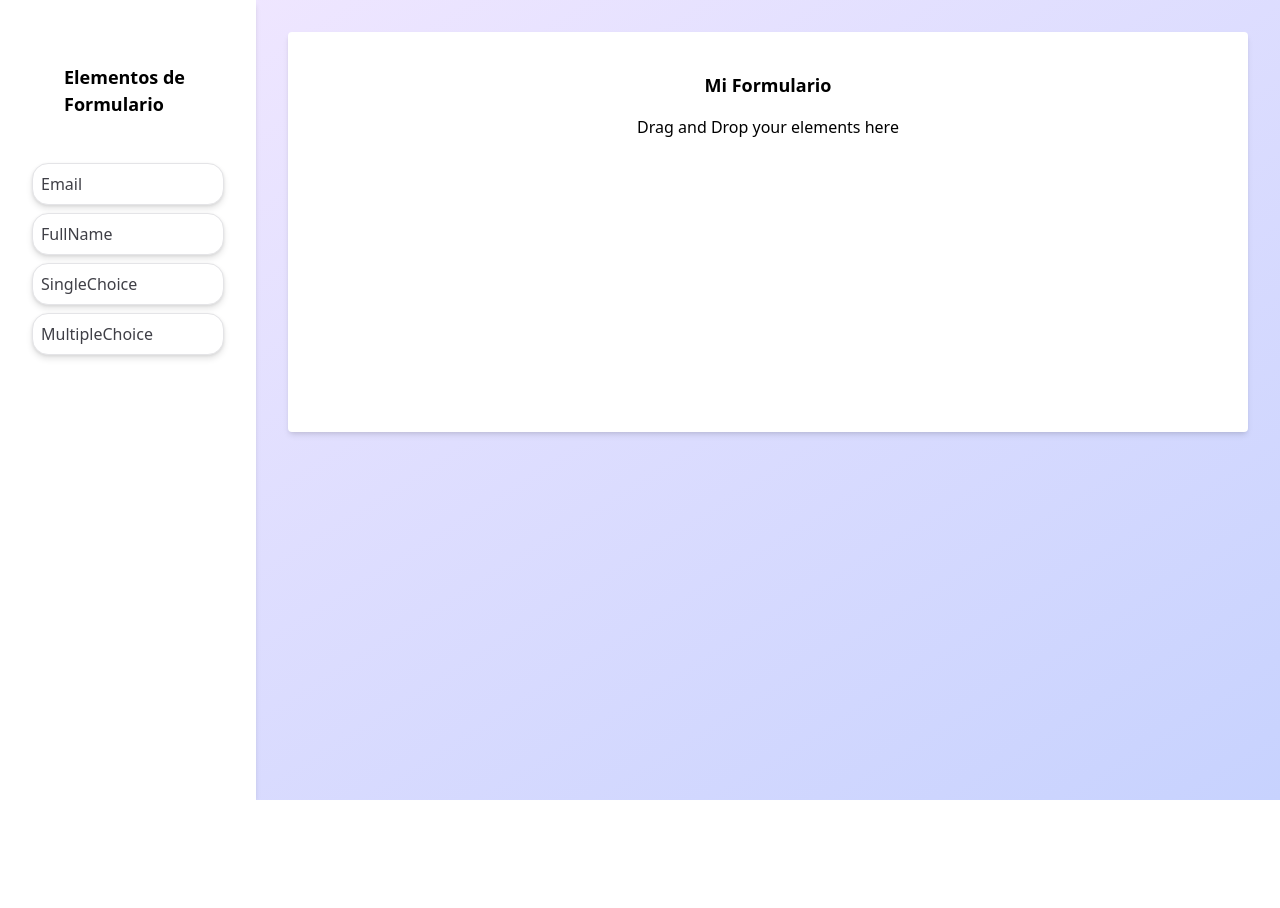
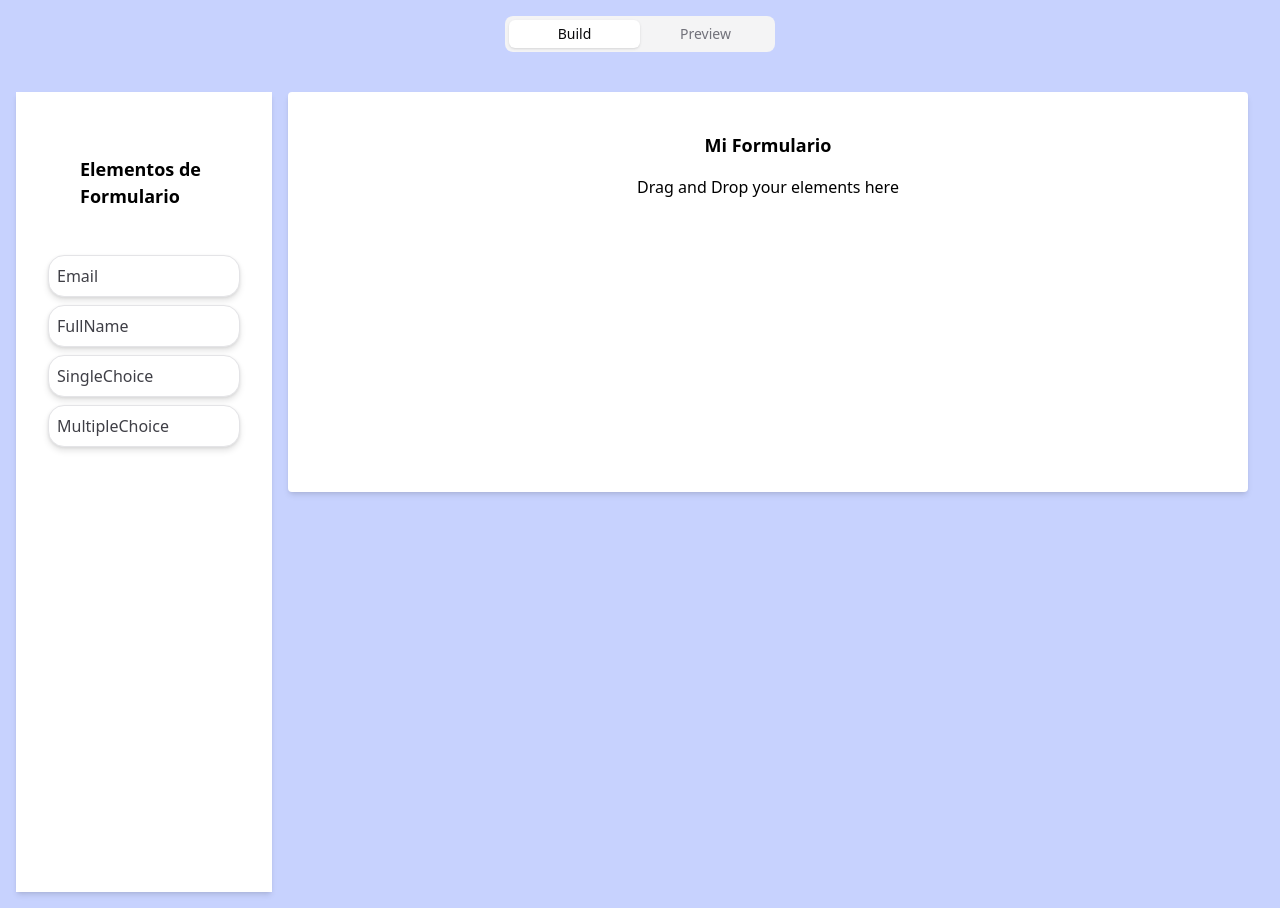
Before and after one commit to javub25/formup-live-app, a React (Vite) app: page / in a window 1280 px wide. Before the commit the page ends 800 px from the top, so only its background shows below. Built offline with nearby package versions, Linux system fonts and the light colour scheme.

Commit message:
feat: add Build and Preview tabs

```diff
--- a/package.json
+++ b/package.json
@@ -14,6 +14,7 @@
     "@radix-ui/react-checkbox": "^1.1.2",
     "@radix-ui/react-label": "^2.1.0",
     "@radix-ui/react-radio-group": "^1.2.1",
+    "@radix-ui/react-tabs": "^1.1.1",
     "class-variance-authority": "^0.7.0",
     "clsx": "^2.1.1",
     "lucide-react": "^0.455.0",
--- a/src/App.tsx
+++ b/src/App.tsx
@@ -1,42 +1,10 @@
-import { FieldLibrary } from "@/components/FieldLibrary/FieldLibrary"
-import { FormBuilder } from "@/components/FormBuilder/FormBuilder"
-import { DndContext, DragOverlay} from "@dnd-kit/core"
-import { handleDragStart, handleDragOver, handleDragEnd } from "@/utils/Draggable/Events/handleEvents"
-import { useActiveDraggable } from "@/hooks/ActiveDraggable/useActiveDraggable.tsx"
-import { useOverDroppable } from "@/hooks/OverDroppable/useOverDroppable"
-import { useDroppableItems } from "@/hooks/DroppableItems/useDroppableItems"
-import { getActiveElement } from "@/utils/Draggable/getActiveElement"
-
+import { TabsNavigation } from "@/components/TabsNavigation/TabsNavigation"
 
 function App() {
-
-  const {activeDraggable, setActiveDraggable} = useActiveDraggable();
-  const {id} = activeDraggable;
-  const {IsOverDroppable, setIsOverDroppable} = useOverDroppable();
-  const {DroppableItems, setDroppableItems} = useDroppableItems()
-
-  return (
-    <main>
-        <DndContext
-            onDragStart={(e) => handleDragStart(e, setActiveDraggable)}
-            onDragOver={(e) => handleDragOver(e, setIsOverDroppable)}
-            onDragEnd={(e) => handleDragEnd(e, setIsOverDroppable, setDroppableItems)}>
-
-            <aside className="flex flex-col md:flex-row min-h-screen">
-                <FieldLibrary />
-                <FormBuilder IsOver={IsOverDroppable} DroppableItems={DroppableItems}/>
-            </aside>
-
-            <DragOverlay>
-              {id ? (
-                  <div className="bg-white p-2 rounded shadow-lg border-2 border-blue-500">
-                    {getActiveElement(id)?.label}
-                  </div>
-              )
-              : null}
-            </DragOverlay>
-        </DndContext>
-    </main>
-  )
+ return (
+   <main>
+      <TabsNavigation />
+   </main>
+ )
 }
 export default App
--- a/src/components/FieldLibrary/FieldLibrary.tsx
+++ b/src/components/FieldLibrary/FieldLibrary.tsx
@@ -3,7 +3,7 @@ import { Draggable } from "@/components/Draggable/Draggable";
 export const FieldLibrary = () =>
 {
     return (
-        <div className="w-full md:w-64 bg-white p-4 shadow-md p-8 text-white">
+        <div className="w-full md:w-64 bg-white shadow-md p-8 text-white">
             <header className="form-elements">
                 <h1 className="form-elements-title">Elementos de Formulario</h1>
             </header>
--- a/src/components/FormBuilder/FormBuilder.tsx
+++ b/src/components/FormBuilder/FormBuilder.tsx
@@ -1,13 +1,14 @@
 import { useCreateDroppable } from "@/hooks/CreateDroppable/useCreateDroppable";
 import { DroppableType } from "@/types/Droppable/DroppableType";
-import { DroppableList } from "@/components/Droppable/DroppableList";
+import trashIcon from "@/assets/svg/trash.svg";
+import { removeItems } from "@/utils/Droppable/removeItems";
 
-export const FormBuilder = ({IsOver, DroppableItems}: DroppableType) => {
+export const FormBuilder = ({IsOver, DroppableItems, setDroppableItems}: DroppableType) => {
 
     const {setNodeRef} = useCreateDroppable();
 
     return (
-        <div ref={setNodeRef} className="flex-1 p-4 md:p-8">
+        <div ref={setNodeRef} className="flex-1 md:px-4">
             <article className={`p-2 min-h-[400px] rounded-sm bg-white shadow-md${IsOver ? " border-4 border-green-500" : ''}`}>
                 <header className="p-8">
                     <h1 className="form-elements-title text-center">Mi Formulario</h1>
@@ -17,8 +18,10 @@ export const FormBuilder = ({IsOver, DroppableItems}: DroppableType) => {
                 <section>
                     {DroppableItems.map((item) => {
                         return (
-                              <div key={item.id} className="p-4">
-                                  <DroppableList id={item.id} label={item.label} />
+                            <div key={item.id} className="droppable-item">
+                                  <h2 className="form-elements-title">{item.label}</h2>
+                                  <img src={trashIcon} alt="Delete item" className="mt-6"
+                                  onClick={() => removeItems({id: item.id, setDroppableItems})}/>
                               </div>
                             );
                         })
--- /dev/null
+++ b/src/components/TabsNavigation/TabsNavigation.tsx
@@ -0,0 +1,23 @@
+import { Build } from "@/pages/Build.tsx"
+import { Preview } from "@/pages/Preview.tsx"
+import { Tabs, TabsContent, TabsList, TabsTrigger } from "@/components/ui/tabs"
+
+export const TabsNavigation = () => {
+    return (
+        <Tabs defaultValue="build" className="w-full">
+            <nav>
+                <TabsList className="grid w-[270px] grid-cols-2">
+                    <TabsTrigger value="build">Build</TabsTrigger>
+                    <TabsTrigger value="preview">Preview</TabsTrigger>
+                </TabsList>
+            </nav>
+
+                <TabsContent value="build">
+                    <Build />
+                </TabsContent>
+                <TabsContent value="preview">
+                    <Preview />
+                </TabsContent>
+        </Tabs>
+    )
+}
--- /dev/null
+++ b/src/components/ui/tabs.tsx
@@ -0,0 +1,53 @@
+import * as React from "react"
+import * as TabsPrimitive from "@radix-ui/react-tabs"
+
+import { cn } from "@/lib/utils"
+
+const Tabs = TabsPrimitive.Root
+
+const TabsList = React.forwardRef<
+  React.ElementRef<typeof TabsPrimitive.List>,
+  React.ComponentPropsWithoutRef<typeof TabsPrimitive.List>
+>(({ className, ...props }, ref) => (
+  <TabsPrimitive.List
+    ref={ref}
+    className={cn(
+      "inline-flex h-9 items-center justify-center rounded-lg bg-zinc-100 p-1 text-zinc-500 dark:bg-zinc-800 dark:text-zinc-400",
+      className
+    )}
+    {...props}
+  />
+))
+TabsList.displayName = TabsPrimitive.List.displayName
+
+const TabsTrigger = React.forwardRef<
+  React.ElementRef<typeof TabsPrimitive.Trigger>,
+  React.ComponentPropsWithoutRef<typeof TabsPrimitive.Trigger>
+>(({ className, ...props }, ref) => (
+  <TabsPrimitive.Trigger
+    ref={ref}
+    className={cn(
+      "inline-flex items-center justify-center whitespace-nowrap rounded-md px-3 py-1 text-sm font-medium ring-offset-white transition-all focus-visible:outline-none focus-visible:ring-2 focus-visible:ring-zinc-950 focus-visible:ring-offset-2 disabled:pointer-events-none disabled:opacity-50 data-[state=active]:bg-white data-[state=active]:text-zinc-950 data-[state=active]:shadow dark:ring-offset-zinc-950 dark:focus-visible:ring-zinc-300 dark:data-[state=active]:bg-zinc-950 dark:data-[state=active]:text-zinc-50",
+      className
+    )}
+    {...props}
+  />
+))
+TabsTrigger.displayName = TabsPrimitive.Trigger.displayName
+
+const TabsContent = React.forwardRef<
+  React.ElementRef<typeof TabsPrimitive.Content>,
+  React.ComponentPropsWithoutRef<typeof TabsPrimitive.Content>
+>(({ className, ...props }, ref) => (
+  <TabsPrimitive.Content
+    ref={ref}
+    className={cn(
+      "mt-2 ring-offset-white focus-visible:outline-none focus-visible:ring-2 focus-visible:ring-zinc-950 focus-visible:ring-offset-2 dark:ring-offset-zinc-950 dark:focus-visible:ring-zinc-300",
+      className
+    )}
+    {...props}
+  />
+))
+TabsContent.displayName = TabsPrimitive.Content.displayName
+
+export { Tabs, TabsList, TabsTrigger, TabsContent }
--- a/src/index.css
+++ b/src/index.css
@@ -2,6 +2,16 @@
 @tailwind components;
 @tailwind utilities;
 
+*{
+  box-sizing: border-box;
+}
+
+body
+{
+  background: rgb(199, 210, 254);
+  margin: 0;
+  overflow-x: hidden;
+}
 
 @layer base {
   :root {
@@ -28,18 +38,33 @@
 {
   touch-action: none;
   cursor: grab;
+  margin-top: 0.8rem;
+  padding: 0.5rem;
+}
+
+.droppable-item, .draggable-item
+{
   border: 1px solid #e4e4e7;
   border-radius: 1rem;
   background: #ffffff;
   color: #3f3f46;
   box-shadow: 0 4px 6px rgba(0, 0, 0, 0.1), 0 1px 3px rgba(0, 0, 0, 0.08);
-  margin-top: 0.8rem;
-  padding: 0.5rem;
 }
 
-main
+.droppable-item {
+  margin: 1.8rem;
+  padding: 0.8rem;
+}
+
+main, nav
 {
   width: 100vw;
-  background-image: linear-gradient(to bottom right, rgb(243, 232, 255), rgb(199, 210, 254));
   overflow: hidden;
 }
+
+nav
+{
+  display:flex;
+  justify-content: center;
+  padding: 1rem;
+}
--- /dev/null
+++ b/src/pages/Build.tsx
@@ -0,0 +1,40 @@
+import { FieldLibrary } from "@/components/FieldLibrary/FieldLibrary"
+import { FormBuilder } from "@/components/FormBuilder/FormBuilder"
+import { DndContext, DragOverlay} from "@dnd-kit/core"
+import { handleDragStart, handleDragOver, handleDragEnd } from "@/utils/Draggable/Events/handleEvents"
+import { useActiveDraggable } from "@/hooks/ActiveDraggable/useActiveDraggable.tsx"
+import { useOverDroppable } from "@/hooks/OverDroppable/useOverDroppable"
+import { useDroppableItems } from "@/hooks/DroppableItems/useDroppableItems"
+import { getActiveElement } from "@/utils/Draggable/getActiveElement"
+
+export const Build = () =>
+{
+  const {activeDraggable, setActiveDraggable} = useActiveDraggable();
+  const {id} = activeDraggable;
+  const {IsOverDroppable, setIsOverDroppable} = useOverDroppable();
+  const {DroppableItems, setDroppableItems} = useDroppableItems()
+
+  return (
+    <section className="p-4">
+        <DndContext
+            onDragStart={(e) => handleDragStart(e, setActiveDraggable)}
+            onDragOver={(e) => handleDragOver(e, setIsOverDroppable)}
+            onDragEnd={(e) => handleDragEnd(e, setIsOverDroppable, setDroppableItems)}>
+
+            <aside className="flex flex-col gap-y-4 md:flex-row min-h-screen">
+                <FieldLibrary />
+                <FormBuilder IsOver={IsOverDroppable} DroppableItems={DroppableItems} setDroppableItems={setDroppableItems}/>
+            </aside>
+
+            <DragOverlay>
+              {id ? (
+                  <div className="bg-white p-2 rounded shadow-lg border-2 border-blue-500">
+                    {getActiveElement(id)?.label}
+                  </div>
+              )
+              : null}
+            </DragOverlay>
+        </DndContext>
+    </section>
+  )
+}
--- /dev/null
+++ b/src/pages/Preview.tsx
@@ -0,0 +1,4 @@
+export const Preview = () =>
+{
+    return <section>My Form Preview</section>
+}
```
Also changed, not shown: 1 other file (tests, documents, lock files or other folders).
